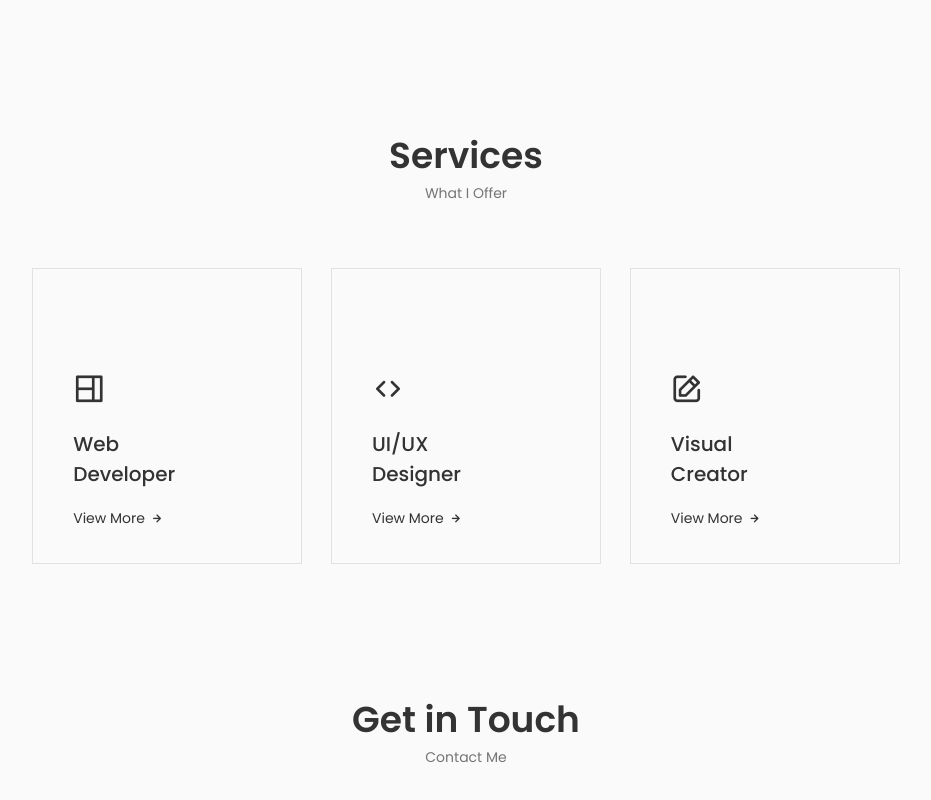
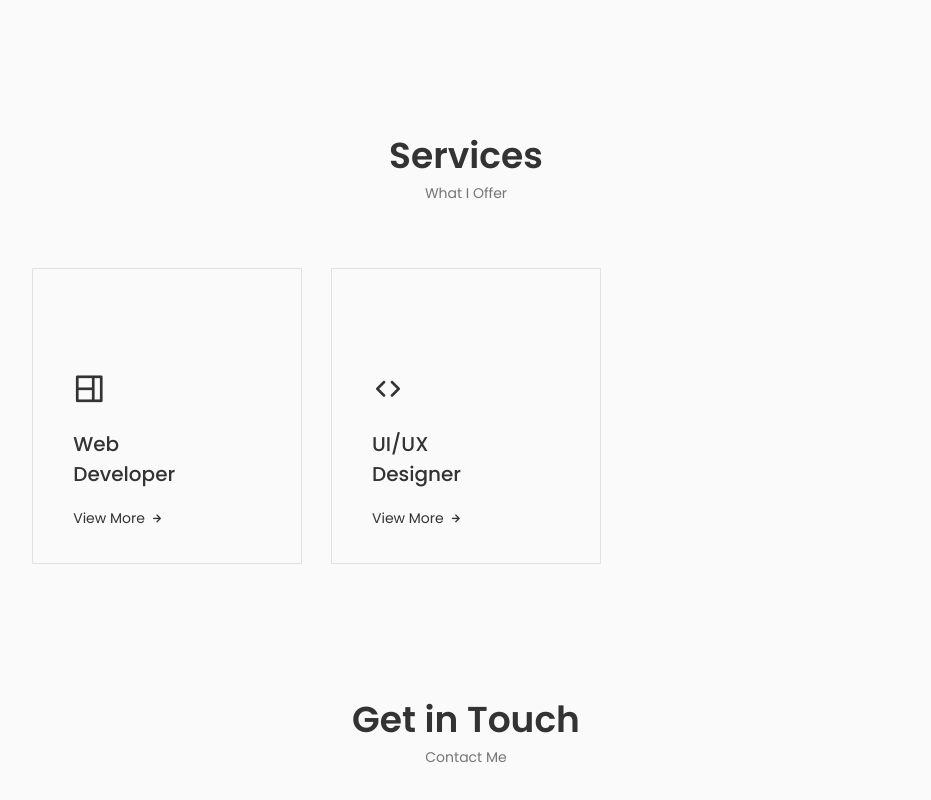
Before and after one commit to gyash21/THE-PORTFOLIO, a React (Create React App) app: page / in a window 1280 px wide. Shown: the part 1825-2625 px from the top of the page, without its empty margins (174-1105 px from the left). Built offline with nearby package versions, Linux system fonts and the light colour scheme.

Commit message:
update- extra services component removed

```diff
--- a/src/App.js
+++ b/src/App.js
@@ -5,8 +5,6 @@ import Home from './components/home/Home';
 import About from './components/about/About';
 import Skills from './components/skills/Skills';
 import Services from './components/services/Services';
-import Qualification from './components/qualification/Qualification';
-import Testimonials from './components/testimonials/Testimonials';
 import Contact from './components/contact/Contact';
 
 const App = () => {
--- a/src/components/services/Services.jsx
+++ b/src/components/services/Services.jsx
@@ -132,7 +132,7 @@ const Services = () => {
         </div>
 
 
-        <div className="services__content">
+        {/* <div className="services__content">
           <div>
             <i className="uil uil-edit services__icon"></i>
              <h3 className="services__title">
@@ -184,10 +184,10 @@ const Services = () => {
                   <i className="uil uil-check-circle services__modal-icon"></i>
                   <p className="services__modal-info">Content Marketing</p>
                 </li>
-              </ul>
-            </div>
-          </div>
-        </div>
+              </ul> */}
+            {/* </div>
+          </div> */}
+        {/* </div> */}
 </div>
     </section>
   );
```
